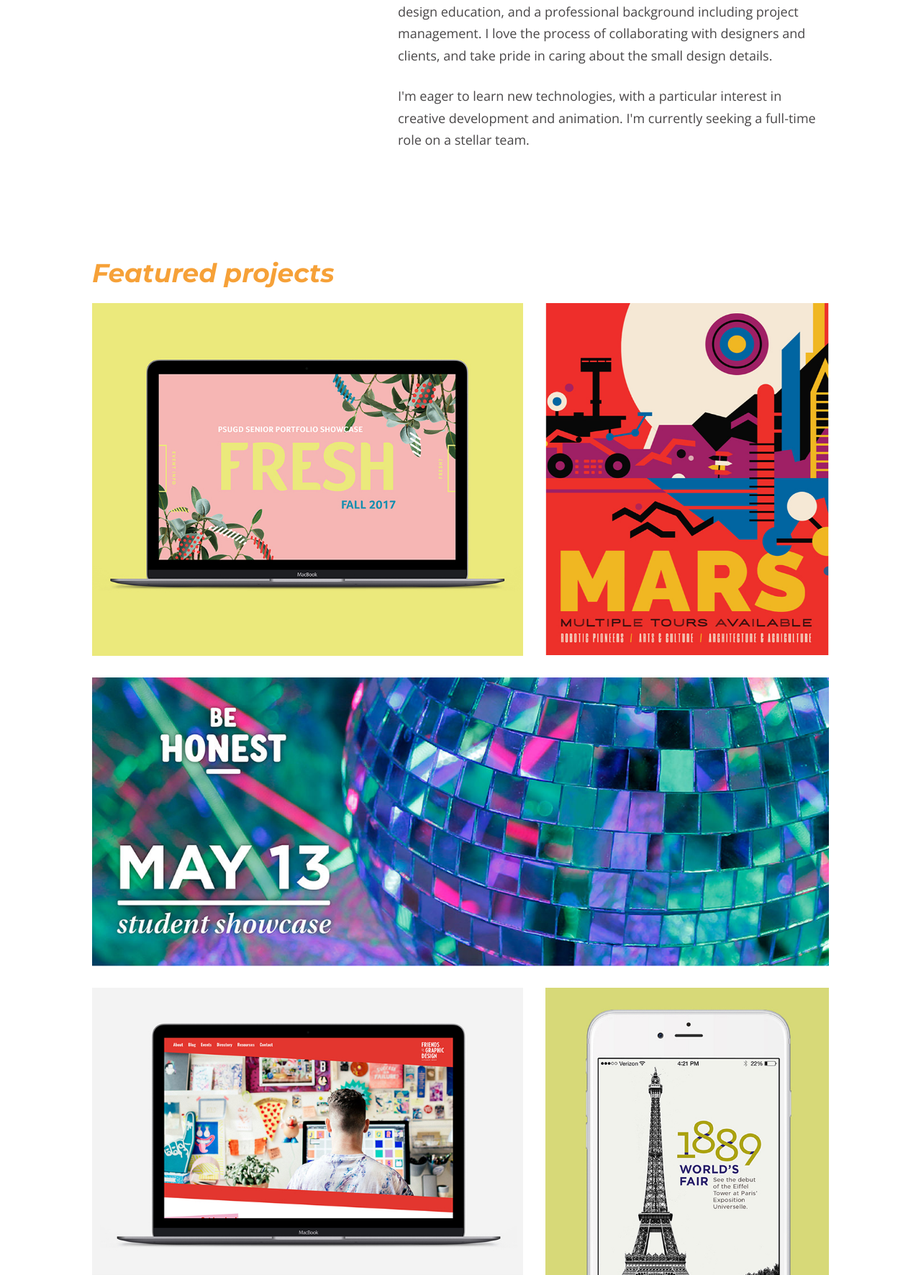
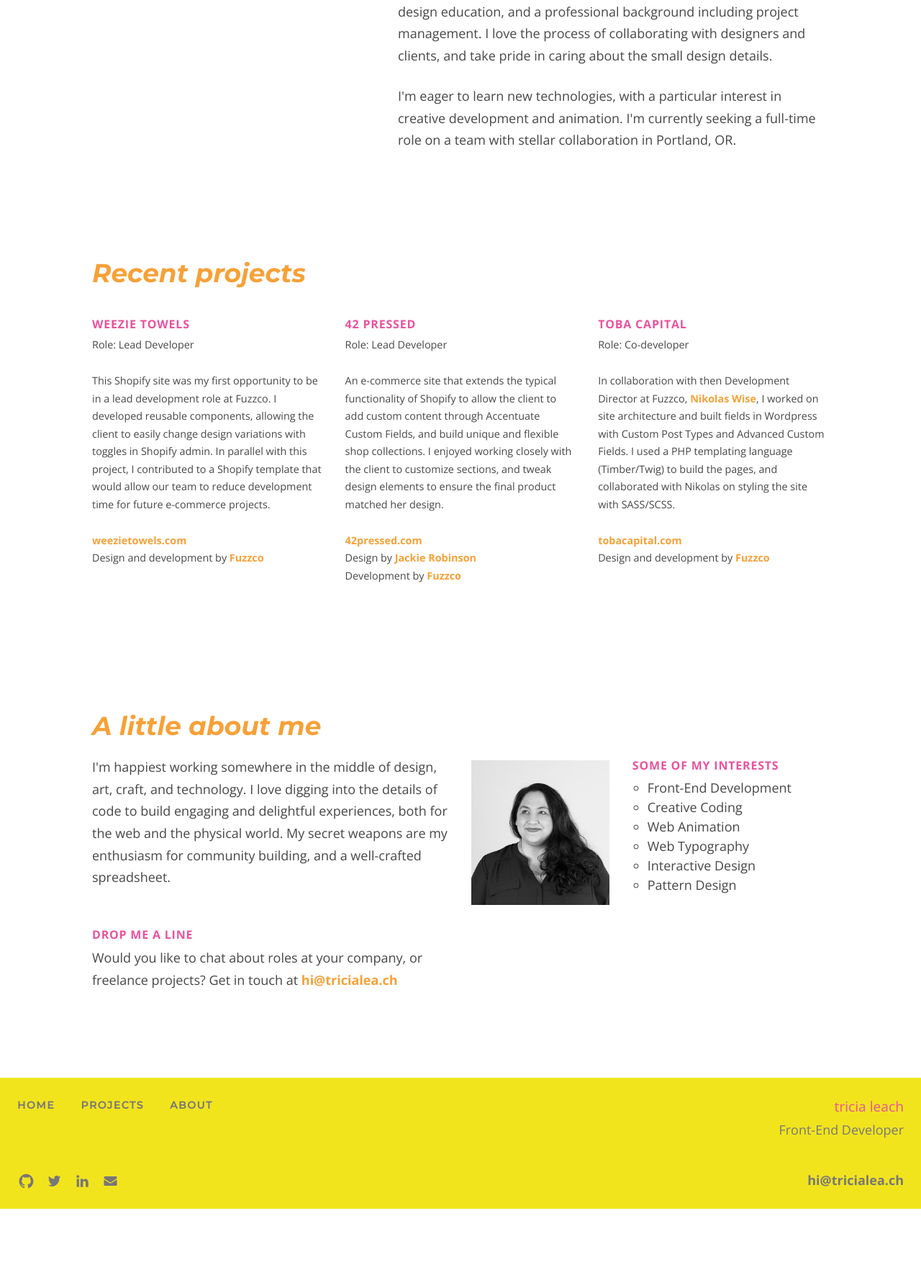
Before and after one commit to triciacodes/portfolio-2017, a PHP site: page / in a window 1280 px wide. Shown: the part 184-1955 px from the top of the page at 72% size. After the commit the page ends 1863 px from the top, so only its background shows below. Run offline with PHP 8.4, Linux system fonts and the light colour scheme; some libraries are stand-ins or nearby versions.

Commit message:
updating index page with Fuzzco projects

```diff
--- a/footer.php
+++ b/footer.php
@@ -20,7 +20,7 @@
 
     <div class="text-align-right">
       <p class="branding">Tricia Leach</p>
-      <p>Developer &amp; Designer</p>
+      <p>Front-End Developer</p>
     </div>
 
     <div class="social  c-social--footer">
--- a/index.php
+++ b/index.php
@@ -11,7 +11,7 @@
     <div class="header  header--right">
       <p>Hi there! I'm <span class="branding">Tricia Leach</span>, a front-end web developer with a recent design education, and a professional background including project management. I love the process of collaborating with designers and clients, and take pride in caring about the small design details.
       </p>
-      <p>I'm eager to learn new technologies, with a particular interest in creative development and animation. <!-- I previously worked at <a href="http://fuzzco.com/">Fuzzco</a> as a junior developer.--> I'm currently seeking a full-time role on a stellar team.
+      <p>I'm eager to learn new technologies, with a particular interest in creative development and animation. <!-- I previously worked at <a href="http://fuzzco.com/">Fuzzco</a> as a junior developer.--> I'm currently seeking a full-time role on a team with stellar collaboration in Portland, OR.
 
       <!-- You can also find me compiling some of my Processing and web animation experiments at my <a href="http://tricia.codes">code sketchbook</a>. -->
     </div>
@@ -23,54 +23,54 @@
 
   <main>
 
+
 <!-- - - - - - - - - - - - - - - - #PROJECTS - - - - - - - - - - - - - - - -->
+
+
     <p style="position:relative;">
       <a id="page-projects" style="position:absolute; top:-40px;"></a>
     </p>
 
-    <h2>Featured projects</h2>
+    <h2>Recent projects</h2>
 
     <div class="c-projects  box-flex">
 
-      <!-- start fresh website project -->
-      <div class="project__block  box-lrg  marg-r  project--overlay">
-        <a href="/projects/fresh-website.php"><img id="fresh-website-img" src="img/projects/fresh-website.jpg" alt="Macbook image of website called Fresh" class="img-project"></a>
-      </div> <!-- end fresh website project -->
+      <div class="box-third">
+        <h3><a target="_blank" class="pink-link" href="https://weezietowels.com/">Weezie Towels</a></h3>
+        <p class="p-small">Role: Lead Developer</p>
+        <p class="p-small">
+        This Shopify site was my first opportunity to be in a lead development role at Fuzzco. I developed reusable components, allowing the client to easily change design variations with toggles in Shopify admin. In parallel with this project, I contributed to a Shopify template that would allow our team to reduce development time for future e-commerce projects.
+        </p>
+        <p class="p-small">
+        <a target="_blank" href="https://weezietowels.com/">weezietowels.com</a><br>
+        Design and development by <a target="_blank" href="https://fuzzco.com/">Fuzzco</a>
+        </p>
+      </div>
+      <div class="box-third">
+        <h3><a target="_blank" class="pink-link" href="https://42pressed.com/">42 Pressed</a></h3>
+        <p class="p-small">Role: Lead Developer</p>
+        <p class="p-small">
+        An e-commerce site that extends the typical functionality of Shopify to allow the client to add custom content through Accentuate Custom Fields, and build unique and flexible shop collections. I enjoyed working closely with the client to customize sections, and tweak design elements to ensure the final product matched her design.
+        </p>
+        <p class="p-small">
+        <a target="_blank" href="https://42pressed.com/">42pressed.com</a><br>
+        Design by <a target="_blank" href="https://42pressed.com/">Jackie Robinson</a><br>
+        Development by <a target="_blank" href="https://fuzzco.com/">Fuzzco</a>
+        </p>
+      </div>
+      <div class="box-third">
+        <h3><a target="_blank" class="pink-link" href="https://tobacapital.com/">Toba Capital</a></h3>
+        <p class="p-small">Role: Co-developer</p>
+        <p class="p-small">
+        In collaboration with then Development Director at Fuzzco, <a target="_blank" href="http://nikolas.ws/">Nikolas Wise</a>, I worked on site architecture and built fields in Wordpress with Custom Post Types and Advanced Custom Fields. I used a PHP templating language (Timber/Twig) to build the pages, and collaborated with Nikolas on styling the site with SASS/SCSS.
+        </p>
+        <p class="p-small">
+        <a target="_blank" href="https://tobacapital.com/">tobacapital.com</a><br>
+        Design and development by <a target="_blank" href="https://fuzzco.com/">Fuzzco</a>
+        </p>
+      </div>
 
-      <!-- start mars project -->
-      <div class="project__block  box-sml  marg-l  project--overlay">
-        <a href="/projects/mars.php"><img id="mars-img" src="img/projects/mars.jpg" alt="Mars travel poster" class="img-project"></a>
-      </div> <!-- end mars project -->
-
-      <!-- start Be Honest project -->
-      <div class="project__block  box-full  project--overlay">
-        <a href="/projects/be-honest.php"><img id="be-honest-img" src="img/projects/be-honest.jpg" alt="Be Honest promo" class="img-project"></a>
-      </div> <!-- end Be Honest project -->
-
-
-      <div class="project__block  box-lrg  marg-r"> <!-- Combined FoGD/Creative Coding projects -->
-
-        <!-- start FoGD project -->
-        <div class="project-container-inner  project--overlay  project__block--margin-b">
-          <a href="/projects/fogd-website.php"><img id="fogd-website-img" src="img/projects/fogd-website.jpg" alt="Friends of Graphic Design website"></a>
-        </div> <!-- end FoGD project -->
-
-
-        <!-- start c. coding project -->
-        <div class="project-container-inner  project--overlay">
-          <a href="/projects/arduino-lightchimes.php"><img id="arduino-lightchimes-img" src="img/projects/arduino-lightchimes.jpg" alt="Multi-colored tubes with lights inside"></a>
-        </div> <!-- end c. coding project -->
-
-      </div> <!-- end FoGD/Creative Coding projects -->
-
-
-      <!-- start time travel project -->
-      <div class="project__block  box-sml marg-l  project--overlay">
-          <a href="/projects/time-travel-app.php"><img id="time-travel-app-img" src="img/projects/time-travel-app.jpg" alt="Time travel app mockup"></a>
-      </div> <!-- end time travel project -->
-
-
-    </div> <!-- end projects container -->
+    </div>
 
 
 
--- a/js/scripts.js
+++ b/js/scripts.js
@@ -20,7 +20,7 @@ function loadImgs() {
     marsImage.setAttribute("src", "/img/projects/mars-sml.jpg");
     beHonestImage.setAttribute("src", "/img/projects/be-honest-sml.jpg");
     fogdWebsiteImage.setAttribute("src", "/img/projects/fogd-website-sml.jpg");
-    creativeCodingImage.setAttribute("src", "/img/projects/creative-coding-sml.jpg");
+    // creativeCodingImage.setAttribute("src", "/img/projects/creative-coding-sml.jpg");
     timeTravelAppImage.setAttribute("src", "/img/projects/time-travel-app-sml.jpg");
   } else {
     // earthquakePrepImage.setAttribute("src", "img/projects/earthquake-prep.jpg");
@@ -28,7 +28,7 @@ function loadImgs() {
     marsImage.setAttribute("src", "/img/projects/mars.jpg");
     beHonestImage.setAttribute("src", "/img/projects/be-honest.jpg");
     fogdWebsiteImage.setAttribute("src", "/img/projects/fogd-website.jpg");
-    creativeCodingImage.setAttribute("src", "/img/projects/creative-coding.jpg");
+    // creativeCodingImage.setAttribute("src", "/img/projects/creative-coding.jpg");
     timeTravelAppImage.setAttribute("src", "/img/projects/time-travel-app.jpg");
   }
 }
--- a/styles/main.css
+++ b/styles/main.css
@@ -202,6 +202,10 @@ p {
   }
 }
 
+.p-small {
+  font-size: .9rem;
+}
+
 h2 {
   color: #F6A138;
   font-family: "Montserrat", sans-serif;
@@ -307,6 +311,22 @@ a:hover {
 
 a:visited {
   color: #F6A138;
+  font-weight: 700;
+}
+
+a.pink-link:link {
+  color: #E9529D;
+  text-decoration: none;
+  font-weight: 700;
+}
+
+a.pink-link:hover {
+  color: #E9529D;
+  font-weight: 700;
+}
+
+a.pink-link:visited {
+  color: #E9529D;
   font-weight: 700;
 }
 
@@ -603,6 +623,7 @@ footer li {
   /*  outer container for ALL projects on index page */
   display: flex;
   flex-wrap: wrap;
+  margin-top: 1rem;
   margin-bottom: 1rem;
 }
 @media screen and (min-width: 40em) {
```
Also changed, not shown: scss/styles.scss (+21 -0 lines), 1 other file.
